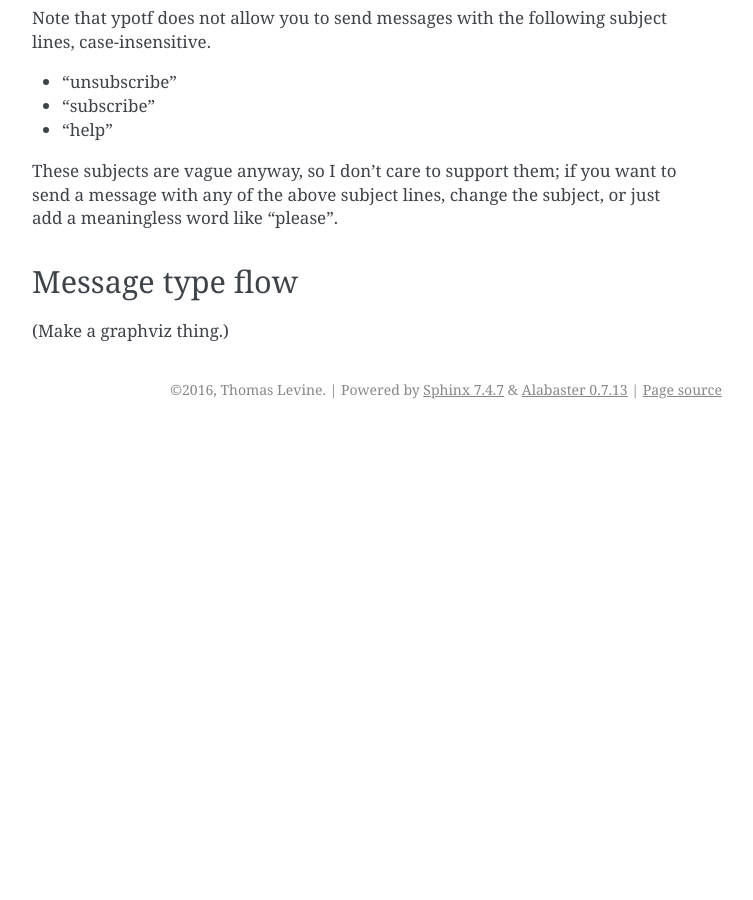
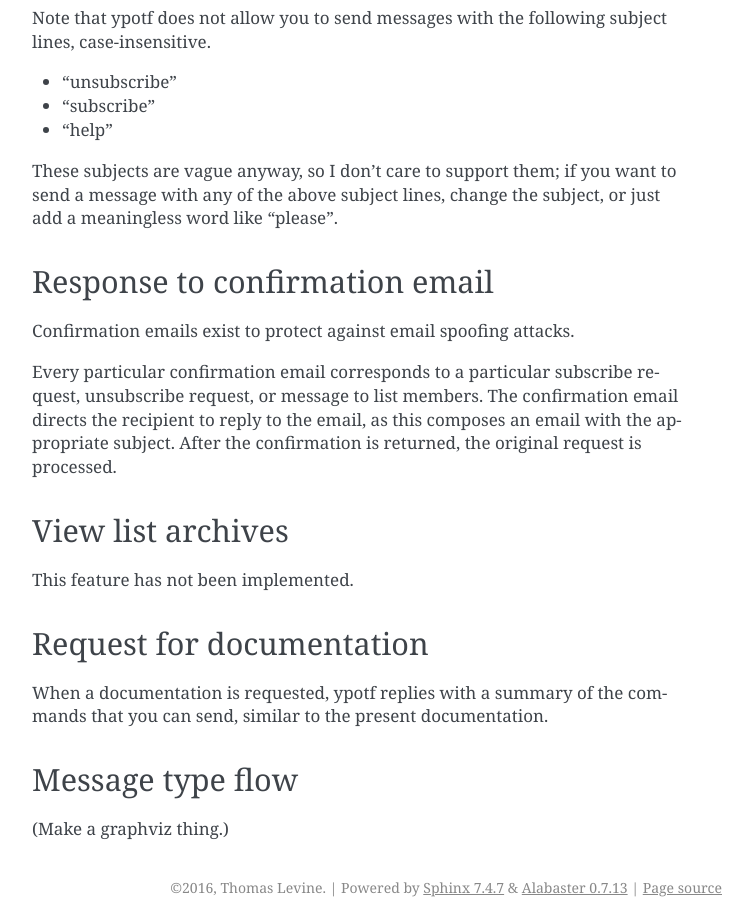
Before and after one commit to tlevine/ypotf, a Sphinx documentation site: the page built from docs/interacting.rst, in a window 1280 px wide and 900 px high, scrolled down 983 px. Shown: the whole window, without its empty margins (388-1141 px from the left). Built offline with Sphinx 7.4.7, drawn with Linux system fonts in a browser that asks for light colours; before the commit the page ends 1412 px from its top, so only the background shows below that; some of the changed text lies outside the part shown.

Commit message:
Automatic commit with j

```diff
--- a/docs/interacting.rst
+++ b/docs/interacting.rst
@@ -12,7 +12,7 @@ Here are the subject line formats associated with each sort of email.
     Type of email,Subject line
     Subscription request,"subscribe" (case-insensitive)
     Unsubscription request,"unsubscribe" (case-insensitive)
-    Response to confirmation email,"list-confirm"\, followed by an identifier
+    Response to confirmation email,a valid confirmation identifier
     View list archives,"list-archive"\, followed by a query
     Request for documentation,"help" (case-insensitive)
     Messages to the list members,Anything else
@@ -37,7 +37,7 @@ Otherwise, ypotf sends a confirmation message. If the
 the email address is added to the **list members**.
 
 Unsubscription requests
-^^^^^^^^^^^^^^^^^^^^^
+^^^^^^^^^^^^^^^^^^^^^^^
 An unsubscription request is a request for one email address to stop
 receiving messages that are sent to list members.
 
@@ -63,6 +63,25 @@ These subjects are vague anyway, so I don't care to support them;
 if you want to send a message with any of the above subject lines,
 change the subject, or just add a meaningless word like "please".
 
+Response to confirmation email
+^^^^^^^^^^^^^^^^^^^^^^^^^^^^^^
+Confirmation emails exist to protect against email spoofing attacks.
+
+Every particular confirmation email corresponds to a particular
+subscribe request, unsubscribe request, or message to list members.
+The confirmation email directs the recipient to reply to the email,
+as this composes an email with the appropriate subject.
+After the confirmation is returned, the original request is processed.
+
+View list archives
+^^^^^^^^^^^^^^^^^^
+This feature has not been implemented.
+
+Request for documentation
+^^^^^^^^^^^^^^^^^^^^^^^^^
+When a documentation is requested, ypotf replies with a summary of the
+commands that you can send, similar to the present documentation.
+
 Message type flow
 ^^^^^^^^^^^^^^^^^
 
```
